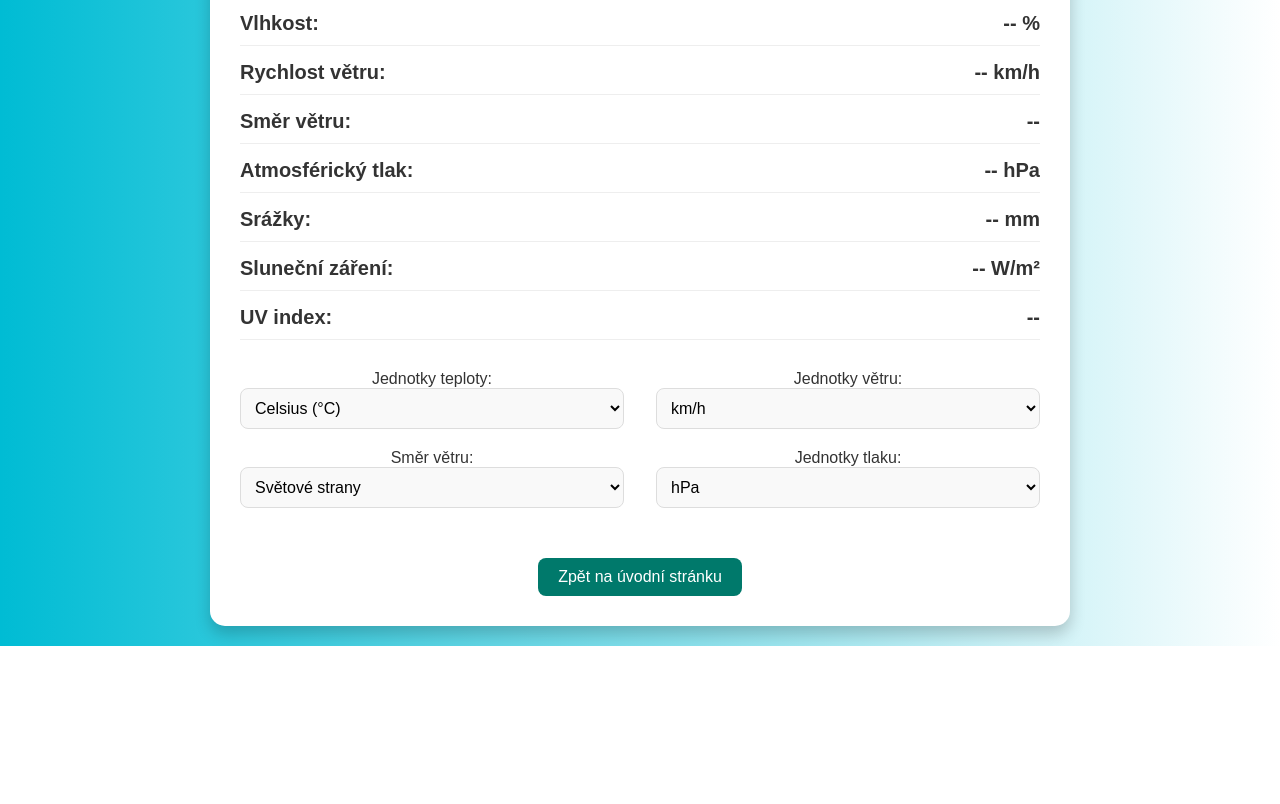
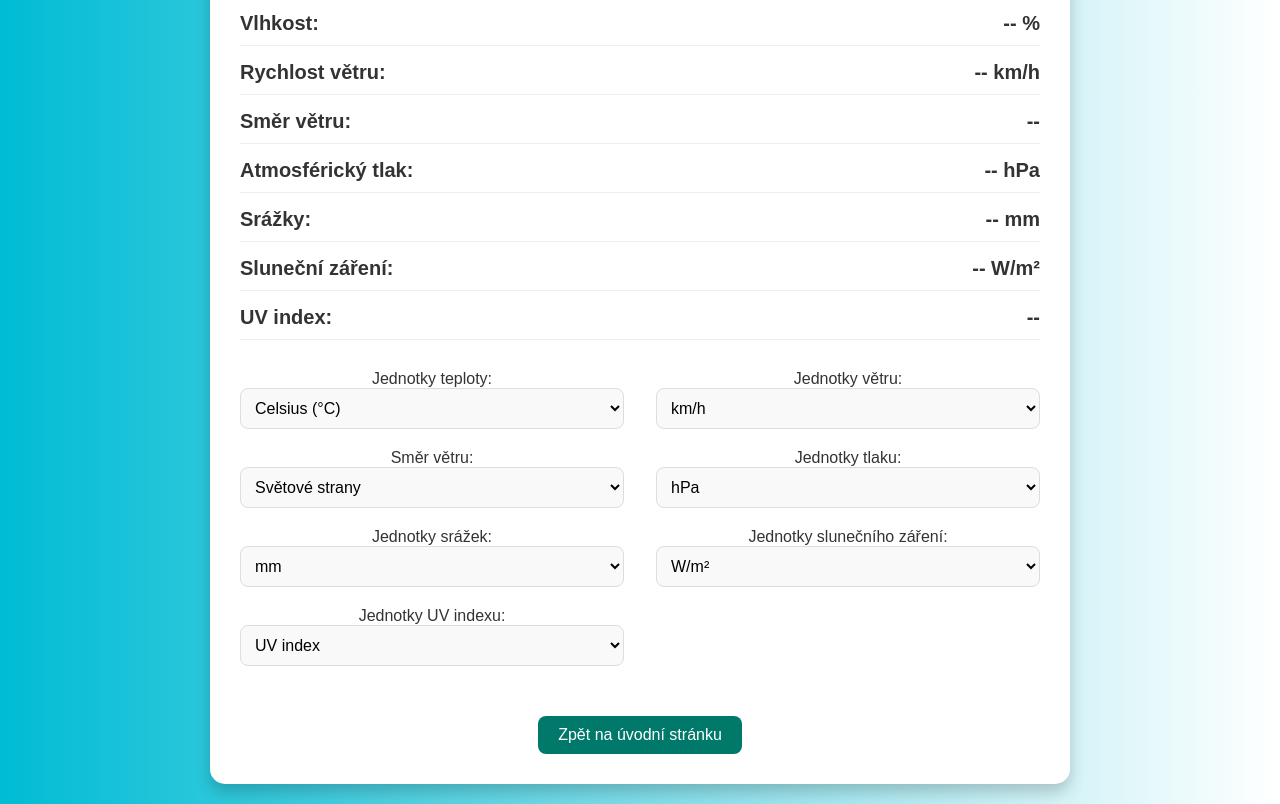
Before and after one commit to StarePodlesi/Meteostanice-Stare-Podlesi.cz, a plain HTML site: page weather.html in a window 1280 px wide. Shown: the part 165-969 px from the top of the page. Before the commit the page ends 811 px from the top, so only its background shows below. Drawn offline with Linux system fonts and the light colour scheme; no server answers.

Commit message:
Update weather.html

```diff
--- a/weather.html
+++ b/weather.html
@@ -145,6 +145,27 @@
                     <option value="inHg">inHg</option>
                 </select>
             </div>
+            <div class="control-group">
+                <label for="rainSelect">Jednotky srážek:</label>
+                <select id="rainSelect">
+                    <option value="mm">mm</option>
+                    <option value="inches">palce</option>
+                </select>
+            </div>
+            <div class="control-group">
+                <label for="solarSelect">Jednotky slunečního záření:</label>
+                <select id="solarSelect">
+                    <option value="w_m2">W/m²</option>
+                    <option value="lux">Lux</option>
+                </select>
+            </div>
+            <div class="control-group">
+                <label for="uvSelect">Jednotky UV indexu:</label>
+                <select id="uvSelect">
+                    <option value="uv_index">UV index</option>
+                    <option value="mw_m2">mW/m²</option>
+                </select>
+            </div>
         </div>
 
         <a href="index.html">Zpět na úvodní stránku</a>
```
